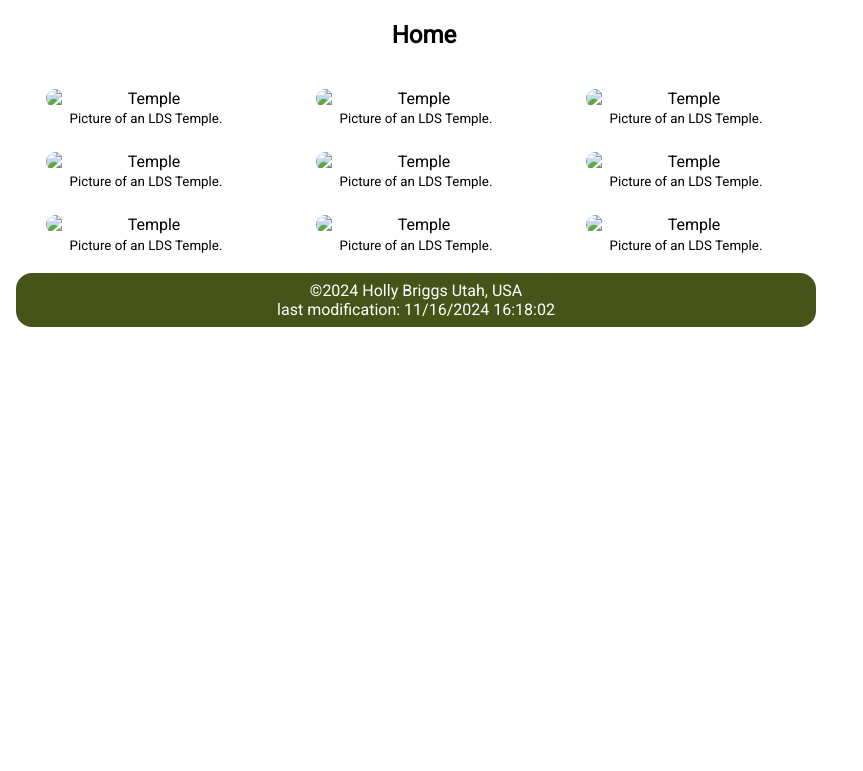
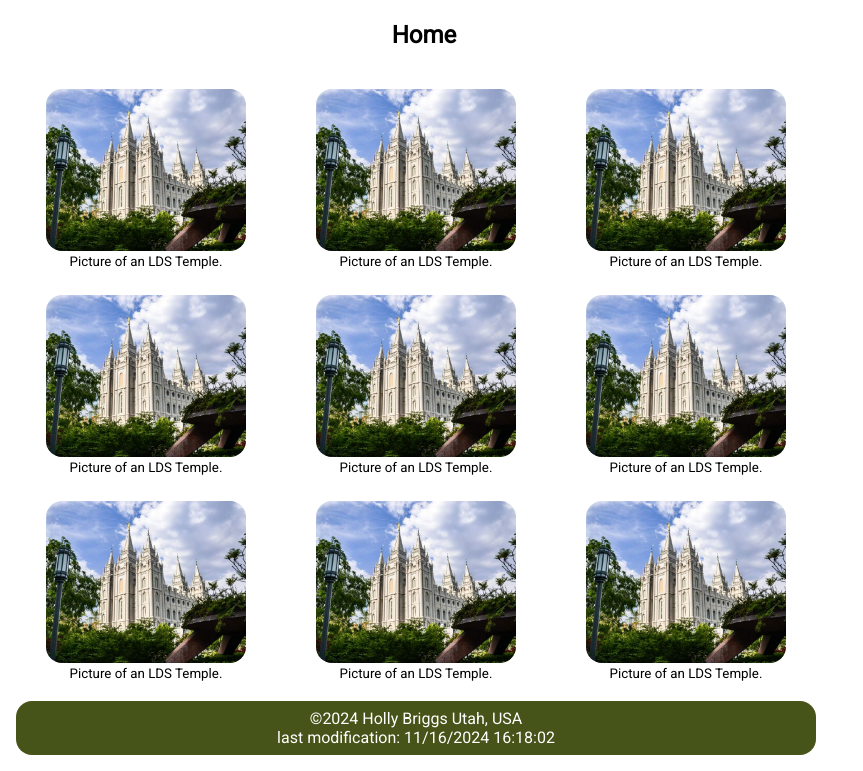
Before and after one commit to Hollypie/wdd131, a plain HTML site: page temples.html in a window 1280 px wide. Shown: the part 135-906 px from the top of the page, without its empty margins (0-863 px from the left). Before the commit the page ends 800 px from the top, so only its background shows below. Drawn offline with Linux system fonts and the light colour scheme; the site is published under a folder, as on GitHub Pages, so addresses that start at the root find nothing.

Commit message:
more troubleshooting, the images had not been displaying correctly

```diff
--- a/temples.html
+++ b/temples.html
@@ -31,39 +31,39 @@
         <h2>Home</h2>
         <div class="photo-album">
             <figure>
-                <img src="/images/saltlake_temple.jpg" alt="Temple">
+                <img src="images/saltlake_temple.jpg" alt="Temple">
                 <figcaption>Picture of an LDS Temple.</figcaption>
             </figure>
             <figure>
-                <img src="/images/saltlake_temple.jpg" alt="Temple">
+                <img src="images/saltlake_temple.jpg" alt="Temple">
                 <figcaption>Picture of an LDS Temple.</figcaption>
             </figure>
             <figure>
-                <img src="/images/saltlake_temple.jpg" alt="Temple">
+                <img src="images/saltlake_temple.jpg" alt="Temple">
                 <figcaption>Picture of an LDS Temple.</figcaption>
             </figure>
             <figure>
-                <img src="/images/saltlake_temple.jpg" alt="Temple">
+                <img src="images/saltlake_temple.jpg" alt="Temple">
                 <figcaption>Picture of an LDS Temple.</figcaption>
             </figure>
             <figure>
-                <img src="/images/saltlake_temple.jpg" alt="Temple">
+                <img src="images/saltlake_temple.jpg" alt="Temple">
                 <figcaption>Picture of an LDS Temple.</figcaption>
             </figure>
             <figure>
-                <img src="/images/saltlake_temple.jpg" alt="Temple">
+                <img src="images/saltlake_temple.jpg" alt="Temple">
                 <figcaption>Picture of an LDS Temple.</figcaption>
             </figure>
             <figure>
-                <img src="/images/saltlake_temple.jpg" alt="Temple">
+                <img src="images/saltlake_temple.jpg" alt="Temple">
                 <figcaption>Picture of an LDS Temple.</figcaption>
             </figure>
             <figure>
-                <img src="/images/saltlake_temple.jpg" alt="Temple">
+                <img src="images/saltlake_temple.jpg" alt="Temple">
                 <figcaption>Picture of an LDS Temple.</figcaption>
             </figure>
             <figure>
-                <img src="/images/saltlake_temple.jpg" alt="Temple">
+                <img src="images/saltlake_temple.jpg" alt="Temple">
                 <figcaption>Picture of an LDS Temple.</figcaption>
             </figure>
         </div>
```
